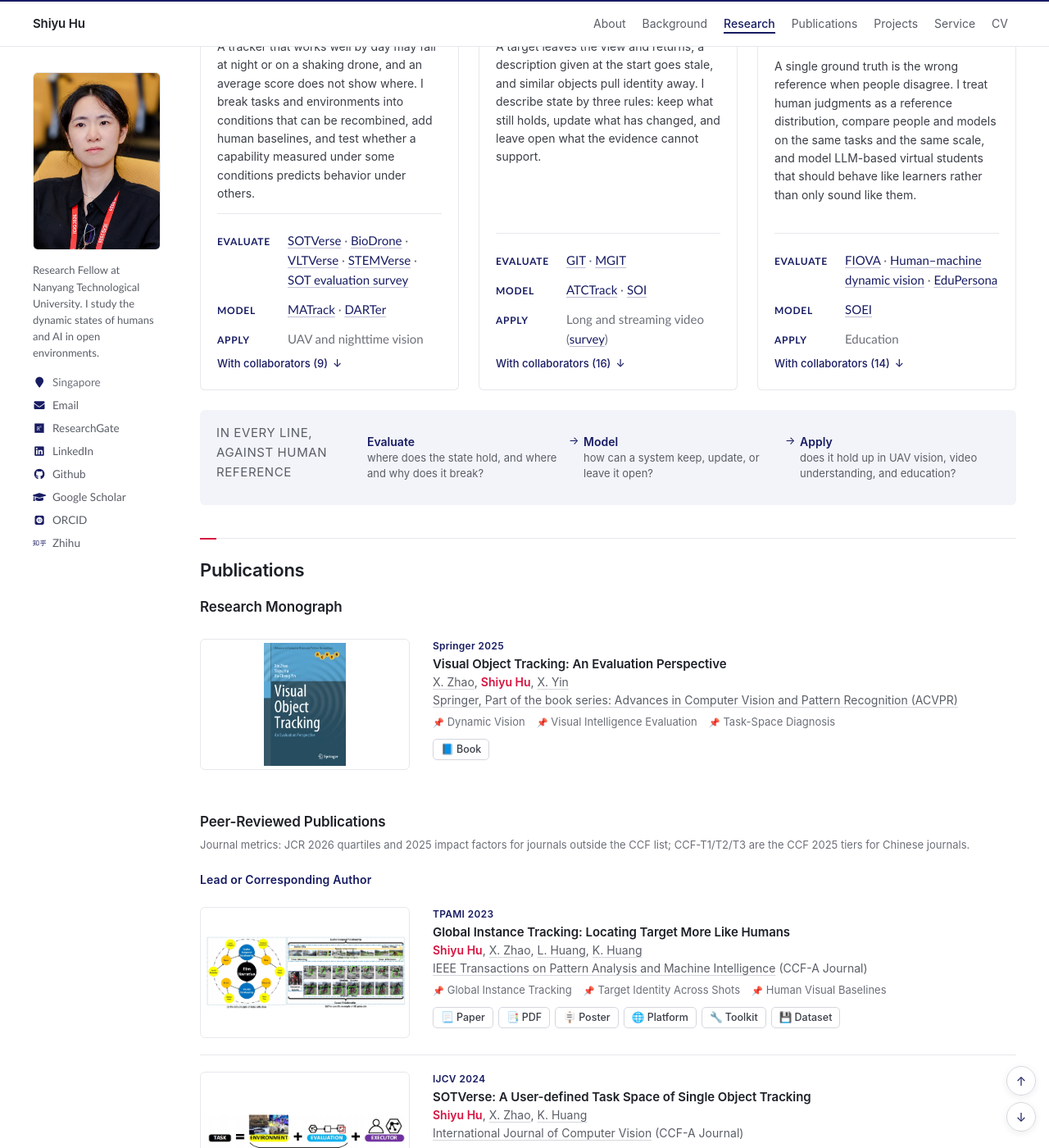
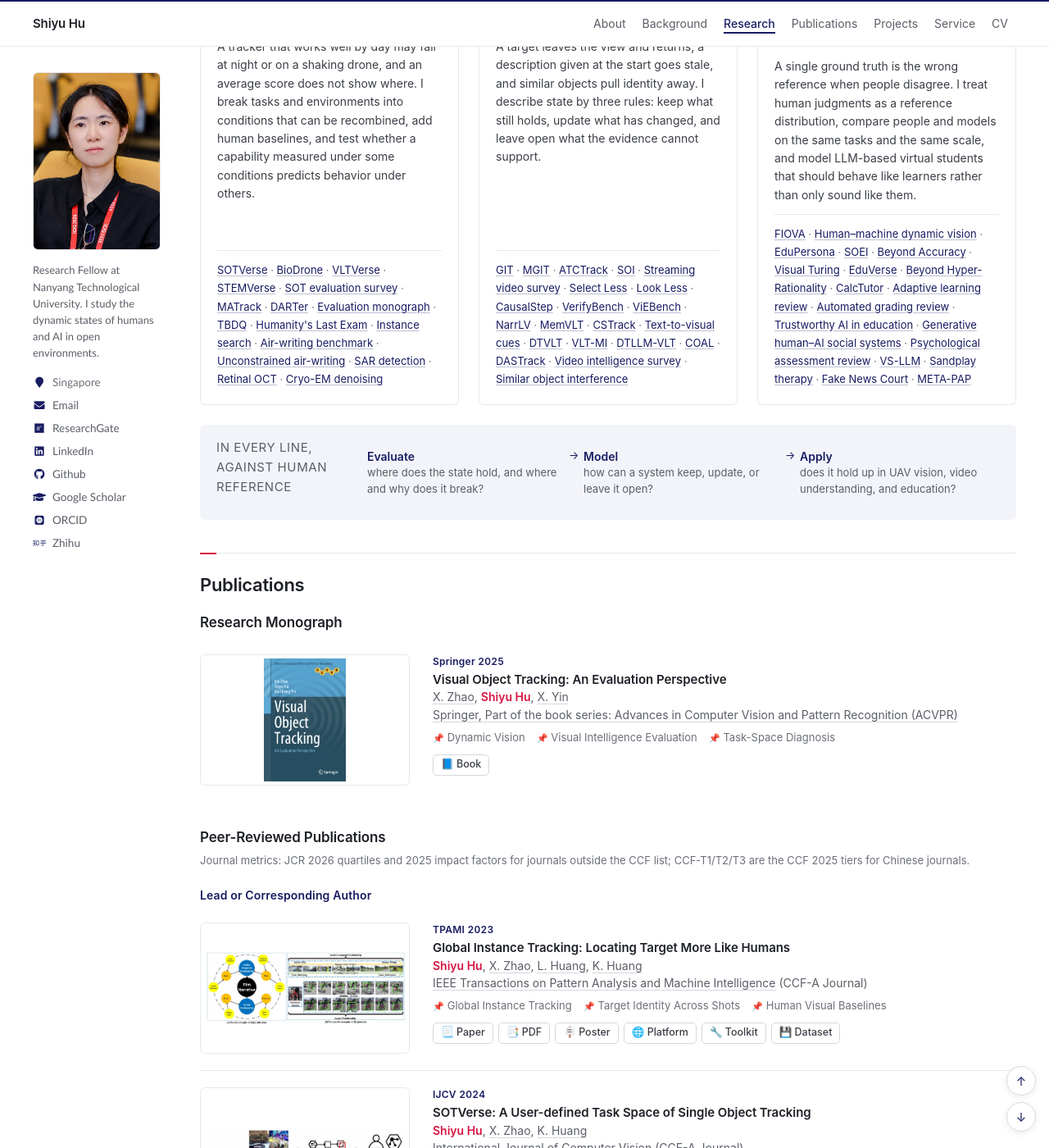
Before and after one commit to huuuuusy/huuuuusy.github.io, a Jekyll site: the page built from _pages/about.md, in a window 1280 px wide and 1400 px high, scrolled down 3342 px. Shown: the whole window at 82% size. Built offline with Jekyll 4.4.1, drawn with Linux system fonts in a browser that asks for light colours; some web fonts are replaced.

Commit message:
List each line's papers in one row instead of evaluate/model/apply and collaborator groups
Co-Authored-By: Claude Opus 5.5 <noreply@anthropic.com>

```diff
--- a/_includes/home/content/research.md
+++ b/_includes/home/content/research.md
@@ -82,12 +82,7 @@
     <h3>Across Conditions</h3>
     <p class="crossing__question">When the conditions change, does the capability still hold?</p>
     <p>A tracker that works well by day may fail at night or on a shaking drone, and an average score does not show where. I break tasks and environments into conditions that can be recombined, add human baselines, and test whether a capability measured under some conditions predicts behavior under others.</p>
-    <dl class="crossing__steps">
-      <div><dt>Evaluate</dt><dd><a href="#SOTVerse">SOTVerse</a> · <a href="#BioDrone">BioDrone</a> · <a href="#VLTVerse">VLTVerse</a> · <a href="#STEMVerse">STEMVerse</a> · <a href="#JIG-survey">SOT evaluation survey</a></dd></div>
-      <div><dt>Model</dt><dd><a href="#MATrack">MATrack</a> · <a href="#DARTer">DARTer</a></dd></div>
-      <div><dt>Apply</dt><dd>UAV and nighttime vision</dd></div>
-    </dl>
-    <details class="crossing__more"><summary>With collaborators (9)</summary><p><a href="#SpringerBook">Evaluation monograph</a> · <a href="#TBDQ">TBDQ</a> · <a href="#HLE">Humanity's Last Exam</a> · <a href="#Neu22">Instance search</a> · <a href="#DAAWBench">Air-writing benchmark</a> · <a href="#AWCV">Unconstrained air-writing</a> · <a href="#MSAD">SAR detection</a> · <a href="#Retina-EMBC">Retinal OCT</a> · <a href="#ICASSP24">Cryo-EM denoising</a></p></details>
+    <p class="crossing__papers"><a href="#SOTVerse">SOTVerse</a> · <a href="#BioDrone">BioDrone</a> · <a href="#VLTVerse">VLTVerse</a> · <a href="#STEMVerse">STEMVerse</a> · <a href="#JIG-survey">SOT evaluation survey</a> · <a href="#MATrack">MATrack</a> · <a href="#DARTer">DARTer</a> · <a href="#SpringerBook">Evaluation monograph</a> · <a href="#TBDQ">TBDQ</a> · <a href="#HLE">Humanity's Last Exam</a> · <a href="#Neu22">Instance search</a> · <a href="#DAAWBench">Air-writing benchmark</a> · <a href="#AWCV">Unconstrained air-writing</a> · <a href="#MSAD">SAR detection</a> · <a href="#Retina-EMBC">Retinal OCT</a> · <a href="#ICASSP24">Cryo-EM denoising</a></p>
   </div>
 </article>
 
@@ -101,12 +96,7 @@
     <h3>Over Time</h3>
     <p class="crossing__question">When the answer is right, has the system kept the right state?</p>
     <p>A target leaves the view and returns, a description given at the start goes stale, and similar objects pull identity away. I describe state by three rules: keep what still holds, update what has changed, and leave open what the evidence cannot support.</p>
-    <dl class="crossing__steps">
-      <div><dt>Evaluate</dt><dd><a href="#GIT">GIT</a> · <a href="#MGIT">MGIT</a></dd></div>
-      <div><dt>Model</dt><dd><a href="#ATCTrack">ATCTrack</a> · <a href="#SOI-V2">SOI</a></dd></div>
-      <div><dt>Apply</dt><dd>Long and streaming video (<a href="#Streaming-Video-Survey">survey</a>)</dd></div>
-    </dl>
-    <details class="crossing__more"><summary>With collaborators (16)</summary><p><a href="#EARL">Select Less</a> · <a href="#RGRL">Look Less</a> · <a href="#CausalStep">CausalStep</a> · <a href="#VerifyBench">VerifyBench</a> · <a href="#ViEBench">ViEBench</a> · <a href="#NarrLV">NarrLV</a> · <a href="#MemVLT">MemVLT</a> · <a href="#CSTrack">CSTrack</a> · <a href="#ICASSP25">Text-to-visual cues</a> · <a href="#DTVLT">DTVLT</a> · <a href="#VLT-MI">VLT-MI</a> · <a href="#DTLLM">DTLLM-VLT</a> · <a href="#COAL">COAL</a> · <a href="#DASTrack">DASTrack</a> · <a href="#TNSE26">Video intelligence survey</a> · <a href="#CSAI23">Similar object interference</a></p></details>
+    <p class="crossing__papers"><a href="#GIT">GIT</a> · <a href="#MGIT">MGIT</a> · <a href="#ATCTrack">ATCTrack</a> · <a href="#SOI-V2">SOI</a> · <a href="#Streaming-Video-Survey">Streaming video survey</a> · <a href="#EARL">Select Less</a> · <a href="#RGRL">Look Less</a> · <a href="#CausalStep">CausalStep</a> · <a href="#VerifyBench">VerifyBench</a> · <a href="#ViEBench">ViEBench</a> · <a href="#NarrLV">NarrLV</a> · <a href="#MemVLT">MemVLT</a> · <a href="#CSTrack">CSTrack</a> · <a href="#ICASSP25">Text-to-visual cues</a> · <a href="#DTVLT">DTVLT</a> · <a href="#VLT-MI">VLT-MI</a> · <a href="#DTLLM">DTLLM-VLT</a> · <a href="#COAL">COAL</a> · <a href="#DASTrack">DASTrack</a> · <a href="#TNSE26">Video intelligence survey</a> · <a href="#CSAI23">Similar object interference</a></p>
   </div>
 </article>
 
@@ -120,12 +110,7 @@
     <h3>Between Humans and AI</h3>
     <p class="crossing__question">When people disagree, or work with AI, what counts as correct?</p>
     <p>A single ground truth is the wrong reference when people disagree. I treat human judgments as a reference distribution, compare people and models on the same tasks and the same scale, and model LLM-based virtual students that should behave like learners rather than only sound like them.</p>
-    <dl class="crossing__steps">
-      <div><dt>Evaluate</dt><dd><a href="#FIOVA">FIOVA</a> · <a href="#VTT-ICLR">Human–machine dynamic vision</a> · <a href="#EduPersona">EduPersona</a></dd></div>
-      <div><dt>Model</dt><dd><a href="#SOEI">SOEI</a></dd></div>
-      <div><dt>Apply</dt><dd>Education</dd></div>
-    </dl>
-    <details class="crossing__more"><summary>With collaborators (14)</summary><p><a href="#CPDTrack">Beyond Accuracy</a> · <a href="#VTT">Visual Turing</a> · <a href="#EduVerse">EduVerse</a> · <a href="#HyperRationality">Beyond Hyper-Rationality</a> · <a href="#Mathematics-CalcTutor">CalcTutor</a> · <a href="#CEAI-adaptive">Adaptive learning review</a> · <a href="#Mathematics-AGS">Automated grading review</a> · <a href="#IET-AI4Edu">Trustworthy AI in education</a> · <a href="#GHASS">Generative human–AI social systems</a> · <a href="#IGBA">Psychological assessment review</a> · <a href="#VSLLM">VS-LLM</a> · <a href="#PRCV23">Sandplay therapy</a> · <a href="#FakeNewsCourt">Fake News Court</a> · <a href="#META-PAP">META-PAP</a></p></details>
+    <p class="crossing__papers"><a href="#FIOVA">FIOVA</a> · <a href="#VTT-ICLR">Human–machine dynamic vision</a> · <a href="#EduPersona">EduPersona</a> · <a href="#SOEI">SOEI</a> · <a href="#CPDTrack">Beyond Accuracy</a> · <a href="#VTT">Visual Turing</a> · <a href="#EduVerse">EduVerse</a> · <a href="#HyperRationality">Beyond Hyper-Rationality</a> · <a href="#Mathematics-CalcTutor">CalcTutor</a> · <a href="#CEAI-adaptive">Adaptive learning review</a> · <a href="#Mathematics-AGS">Automated grading review</a> · <a href="#IET-AI4Edu">Trustworthy AI in education</a> · <a href="#GHASS">Generative human–AI social systems</a> · <a href="#IGBA">Psychological assessment review</a> · <a href="#VSLLM">VS-LLM</a> · <a href="#PRCV23">Sandplay therapy</a> · <a href="#FakeNewsCourt">Fake News Court</a> · <a href="#META-PAP">META-PAP</a></p>
   </div>
 </article>
 
--- a/_sass/_homepage-sections.scss
+++ b/_sass/_homepage-sections.scss
@@ -186,8 +186,7 @@
     }
 }
 
-.background-details,
-.crossing__more {
+.background-details {
     margin-top: 2px;
 
     summary {
@@ -497,38 +496,10 @@
     font-weight: 600;
 }
 
-.crossing__steps {
-    display: grid;
-    gap: var(--home-space-1);
-    margin: auto 0 var(--home-space-1);
+.crossing__card .crossing__papers {
+    margin: auto 0 0;
     padding-top: var(--home-space-3);
     border-top: 1px solid var(--home-rule);
-    font-size: var(--home-fs-meta);
-    line-height: 1.6;
-
-    div {
-        display: grid;
-        grid-template-columns: 5.2em minmax(0, 1fr);
-        gap: var(--home-space-2);
-        align-items: baseline;
-    }
-
-    dt {
-        color: var(--home-blue);
-        font-size: var(--home-fs-micro);
-        font-weight: 600;
-        letter-spacing: .06em;
-        text-transform: uppercase;
-    }
-
-    dd {
-        margin: 0;
-        color: var(--home-ink-muted);
-    }
-}
-
-.crossing__card .crossing__more p {
-    margin: var(--home-space-1) 0 0;
     color: var(--home-ink-muted);
     font-size: var(--home-fs-meta);
     line-height: 1.7;
```
